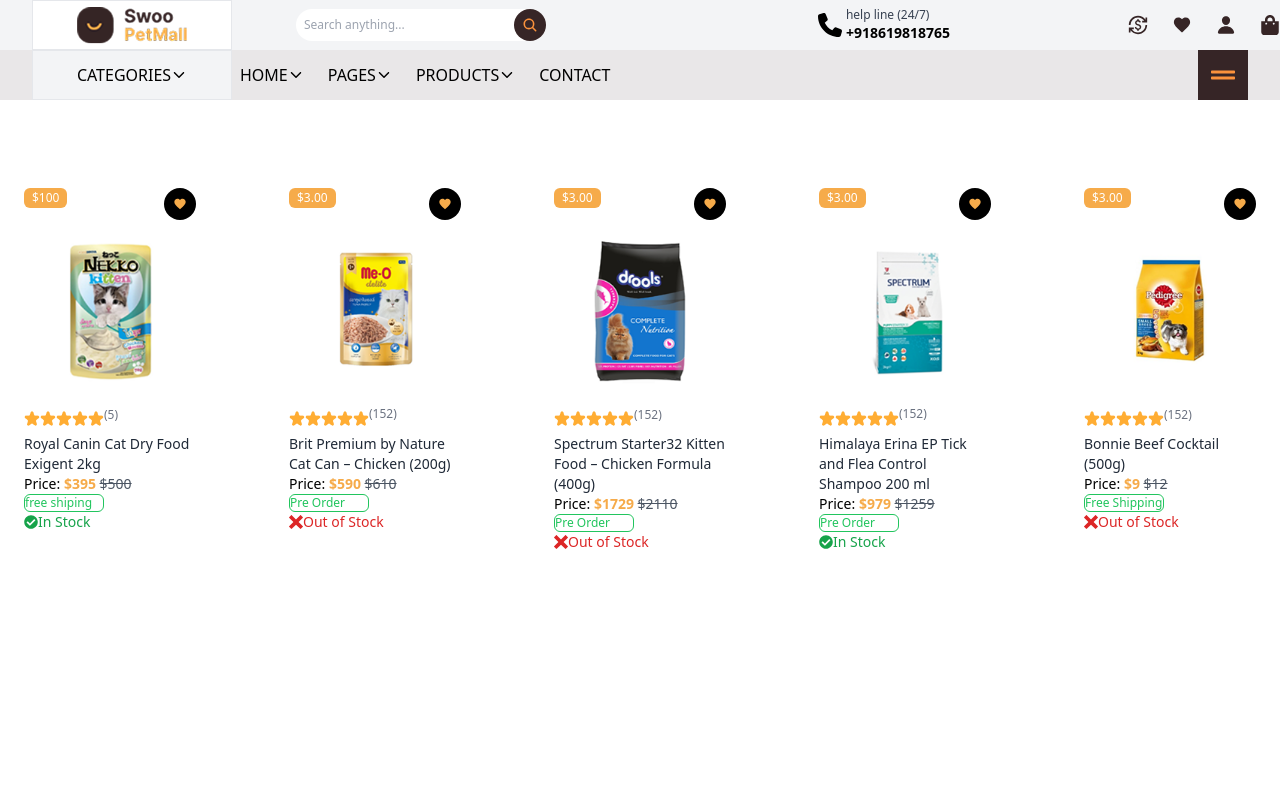
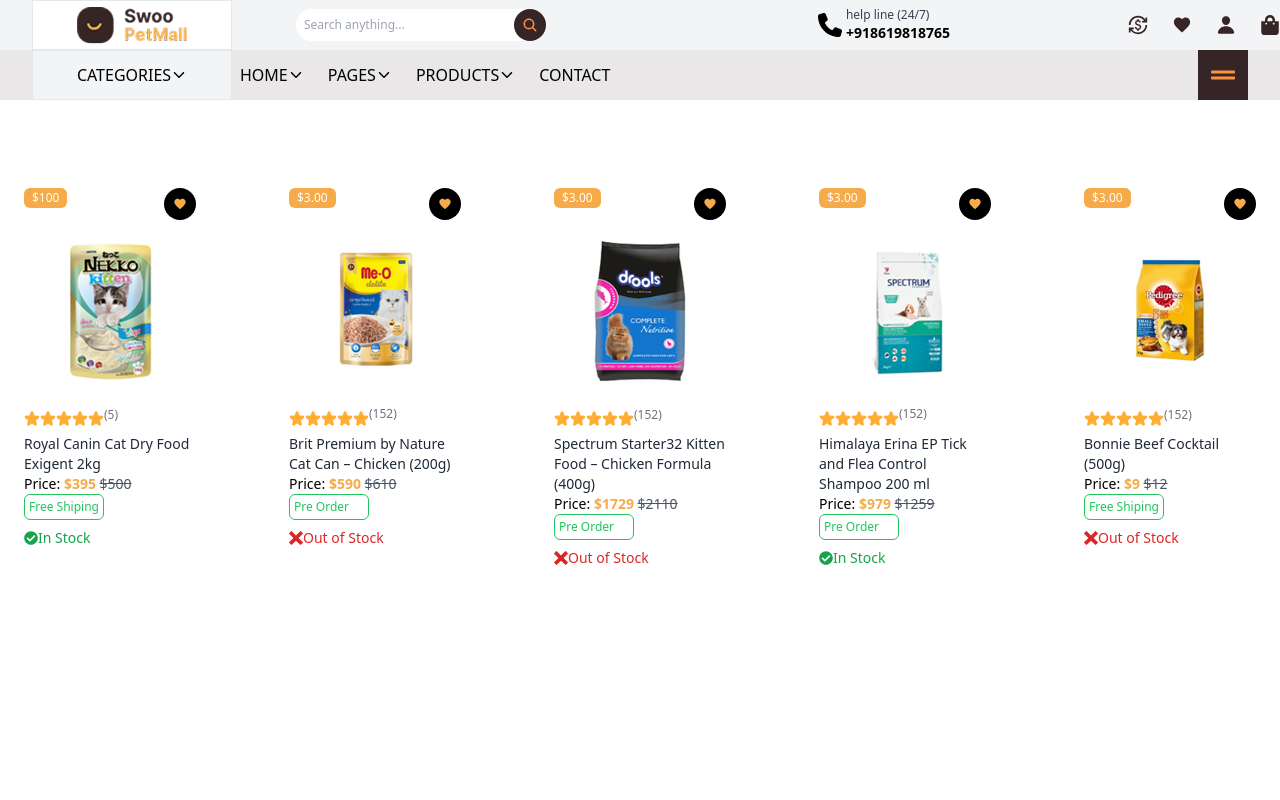
Before and after one commit to radhikasharma18/e-commerce-platform, a React (Vite) app: page /wishlist in a window 1280 px wide. Shown: the top 800 px of the page. Built offline with nearby package versions, Linux system fonts and the light colour scheme.

Commit message:
all done

```diff
--- a/src/pages/Wishcard.jsx
+++ b/src/pages/Wishcard.jsx
@@ -36,11 +36,12 @@
         <span className="font-bold text-[#f6ab4a] ">{props.salesprice}</span>{" "}
         <span className="line-through text-gray-600">{props.price}</span>
       </div>
-      <div className="border-green-500 text-green-500 border-[1.5px] rounded-md text-xs w-[80px]">
+      <div className="border-green-500 text-green-500 border-[1.5px] rounded-md text-xs w-[80px] p-1">
+
         {props.ship}
       </div>
 
-      <div>{props.stock == "In stock" ? <div className="flex items-center text-green-600"><FaCheckCircle /> In Stock</div> :<div className=" flex items-center text-red-600"> <ImCross /> Out of Stock </div>}</div>
+      <div>{props.stock == "In stock" ? <div className="flex items-center text-green-600 mt-2"><FaCheckCircle /> In Stock</div> :<div className=" flex items-center text-red-600 mt-2"> <ImCross /> Out of Stock </div>}</div>
     </div>
 
 
--- a/src/pages/Wishlist.jsx
+++ b/src/pages/Wishlist.jsx
@@ -17,7 +17,7 @@
           label: "$100",
           price: "$500",
           likes: "(5)",
-          ship: "free shiping",
+          ship: "Free Shiping",
           stock: "In stock",
         },
         {
@@ -61,7 +61,7 @@
           label: "$3.00",
           price: "$12",
           likes: "(152)",
-          ship: "Free Shipping",
+          ship: "Free Shiping",
           stock: "Out of Stock",
         },
       ];
```
